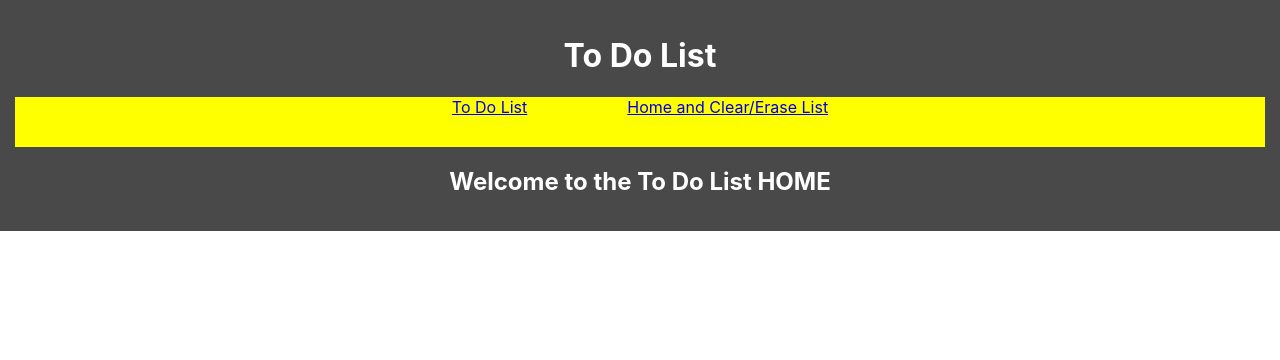
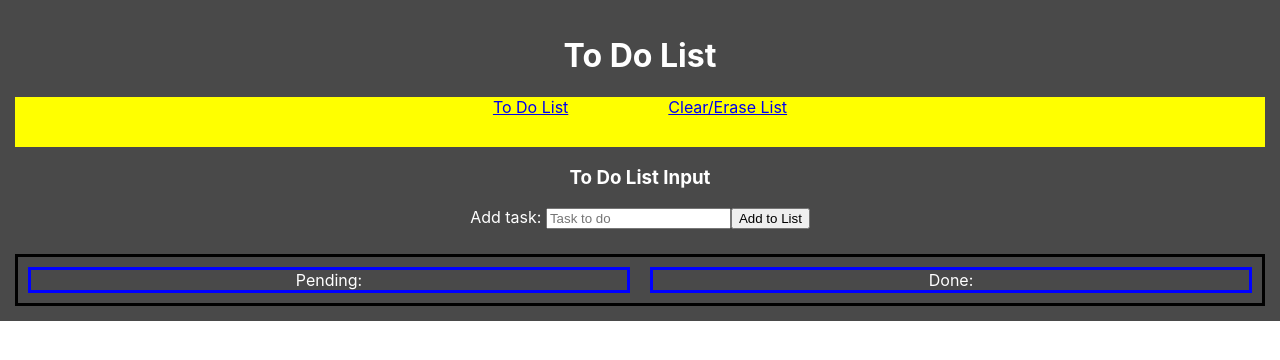
Before and after one commit to RobTangle/To-Do-List, a React (Create React App) app: page / in a window 1280 px wide. Shown: the top 360 px of the page. Built offline with nearby package versions, Linux system fonts and the light colour scheme.

Commit message:
Hacer mejoras en navbar, routes, display column reverse de Done

```diff
--- a/src/App.js
+++ b/src/App.js
@@ -2,7 +2,7 @@ import { Route } from "react-router-dom";
 import "./App.css";
 import NavBar from "./components/Navbar";
 import ToDoList from "./components/ToDoList";
-import Home from "./components/Home";
+import Erased from "./components/Home";
 
 function App() {
   return (
@@ -10,8 +10,8 @@ function App() {
       <div className="App">
         <h1>To Do List</h1>
         <Route path="/" component={NavBar} />
-        <Route exact path="/" component={Home} />
-        <Route path="/toDo" component={ToDoList} />
+        <Route exact path="/erased" component={Erased} />
+        <Route exact path="/" component={ToDoList} />
         {/* <ToDoList /> */}
       </div>
     </>
--- a/src/components/Elemento.css
+++ b/src/components/Elemento.css
@@ -1,5 +1,7 @@
 .elemento {
   /* border: green solid; */
+  display: flex;
+  flex-direction: column-reverse;
 }
 
 .elemento > div {
--- a/src/components/Home.jsx
+++ b/src/components/Home.jsx
@@ -1,7 +1,7 @@
 export default function Home() {
   return (
     <div>
-      <h2>Welcome to the To Do List HOME</h2>
+      <h2>You just erased and existed the To Do List component</h2>
     </div>
   );
 }
--- a/src/components/Navbar.jsx
+++ b/src/components/Navbar.jsx
@@ -4,11 +4,11 @@ import "./Navbar.css";
 export default function Navbar() {
   return (
     <div className="navbar">
-      <Link to="/toDo">
+      <Link to="/">
         <span>To Do List</span>
       </Link>
-      <Link to="/">
-        <span className="homeSpan">Home and Clear/Erase List</span>
+      <Link to="/erased">
+        <span className="homeSpan">Clear/Erase List</span>
       </Link>
     </div>
   );
--- a/src/components/Pending.jsx
+++ b/src/components/Pending.jsx
@@ -2,7 +2,6 @@ import "./Pending.css";
 
 export default function Pending({ pending, done, setDone, setPending }) {
   function handleOnClick(e) {
-    //funciona! Pero voy a usar la función en la linea onClick directamente
     setDone([
       ...done,
       (function () {
```
